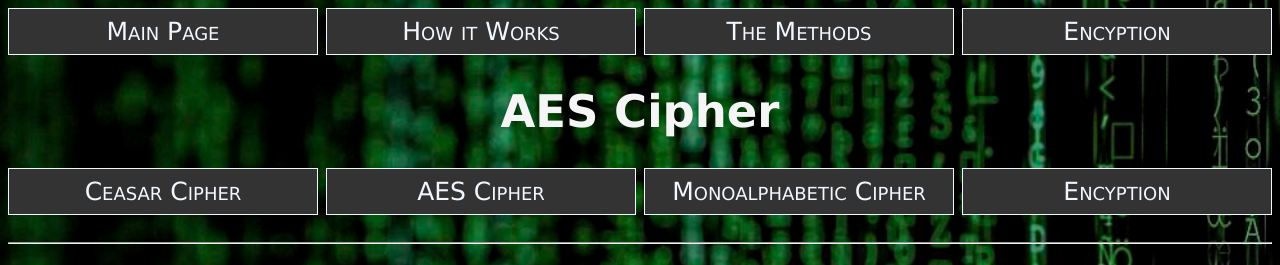
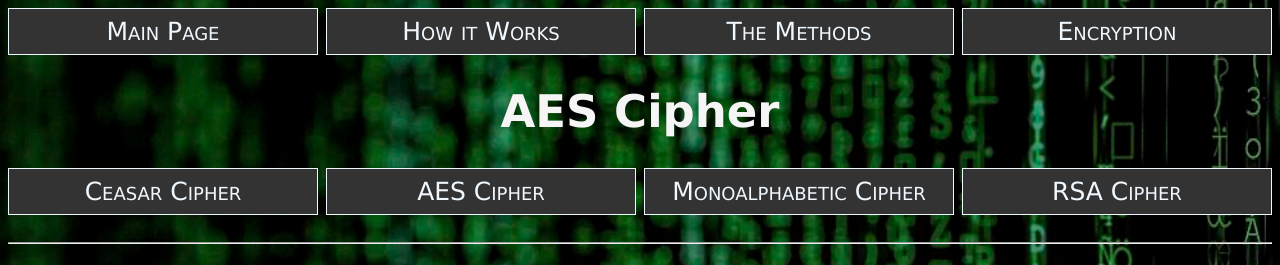
Before and after one commit to Mkingsley16/BrickHack, a website: page aes.html in a window 1280 px wide. Shown: the top 265 px of the page. Drawn offline with Linux system fonts and the light colour scheme.

Commit message:
finished adding rsa

```diff
--- a/aes.html
+++ b/aes.html
@@ -14,7 +14,7 @@
       <a href="index.html">Main Page</a>
       <a href ="how.html">How it Works</a>
       <a href="methods.html">The Methods</a>
-      <a href="encryption.html">Encyption</a>
+      <a href="encryption.html">Encryption</a>
 
       </nav>
       <h1>
@@ -25,7 +25,7 @@
   <a href="ceasar.html">Ceasar Cipher</a>
   <a href ="aes.html">AES Cipher</a>
   <a href="monoalphabetic.html">Monoalphabetic Cipher</a>
-  <a href="rsa.html">Encyption</a>
+  <a href="rsa.html">RSA Cipher</a>
   </nav>
  <br>
  <hr>
```
Also changed, not shown: ceasar.html (+2 -2 lines), encryption.html (+2 -2 lines), rsa.html (+2 -2 lines).
